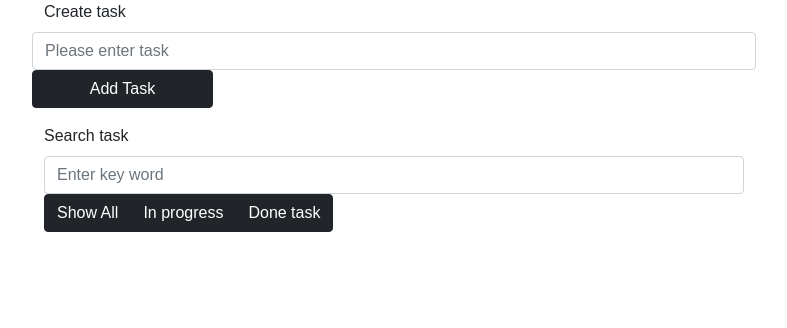
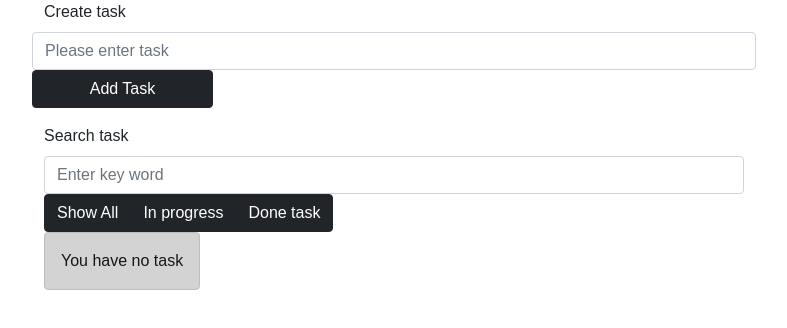
Before and after one commit to maximbalyk/todoListForTest, a React (Create React App) app: page / in a window 1280 px wide. Shown: the top 328 px of the page, without its empty margins (246-1033 px from the left). Built offline with nearby package versions, Linux system fonts and the light colour scheme.

Commit message:
add alert

```diff
--- a/src/components/TaskList/TaskList.tsx
+++ b/src/components/TaskList/TaskList.tsx
@@ -27,6 +27,9 @@ const TaskList: React.FC<TaskListProps> = ({
         <button type="button" className="btn btn-dark" onClick={showDone}>Done task</button>
       </div>
 
+      {!currentList.length
+        ? <div className="alert alert-dark">You have no task</div>
+        : null}
       <ul className="list-group">
         {/* eslint-disable-next-line no-shadow */}
         {currentList.map((task: ITask) => {
```
Also changed, not shown: 1 other file (tests, documents, lock files or other folders).
